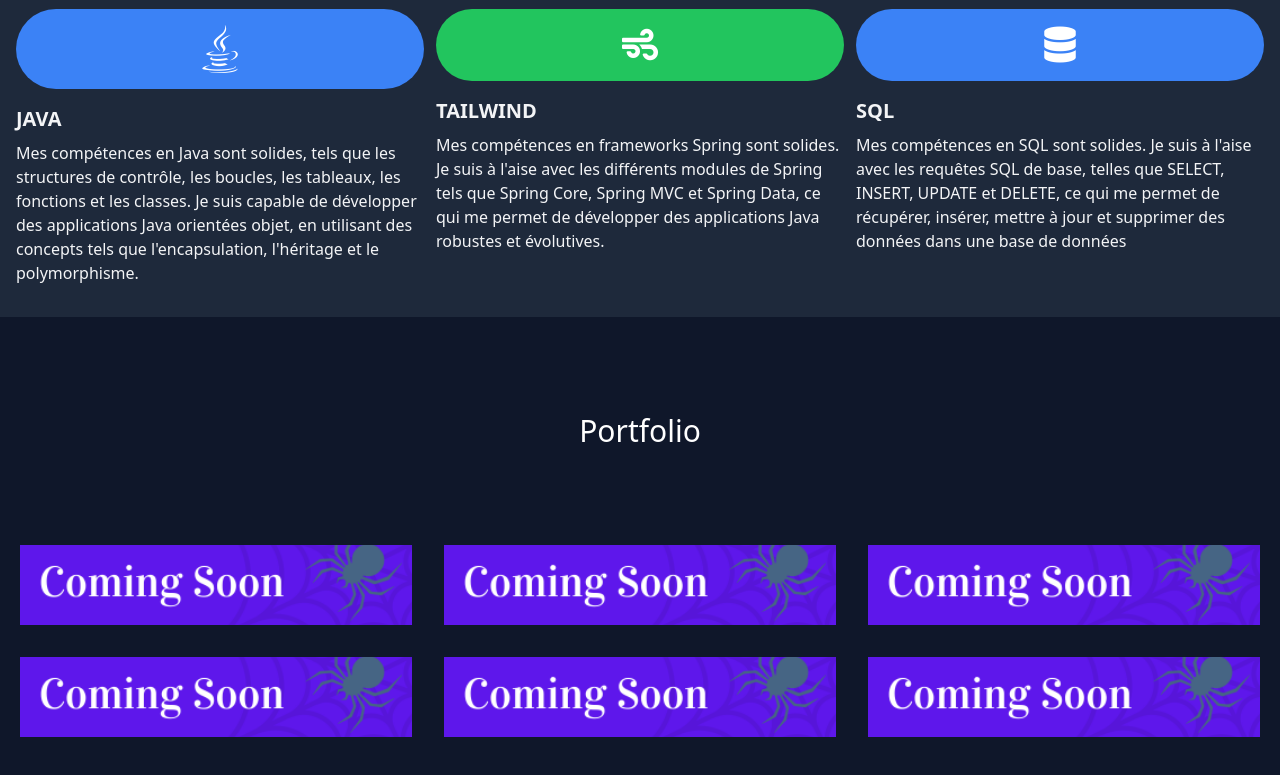
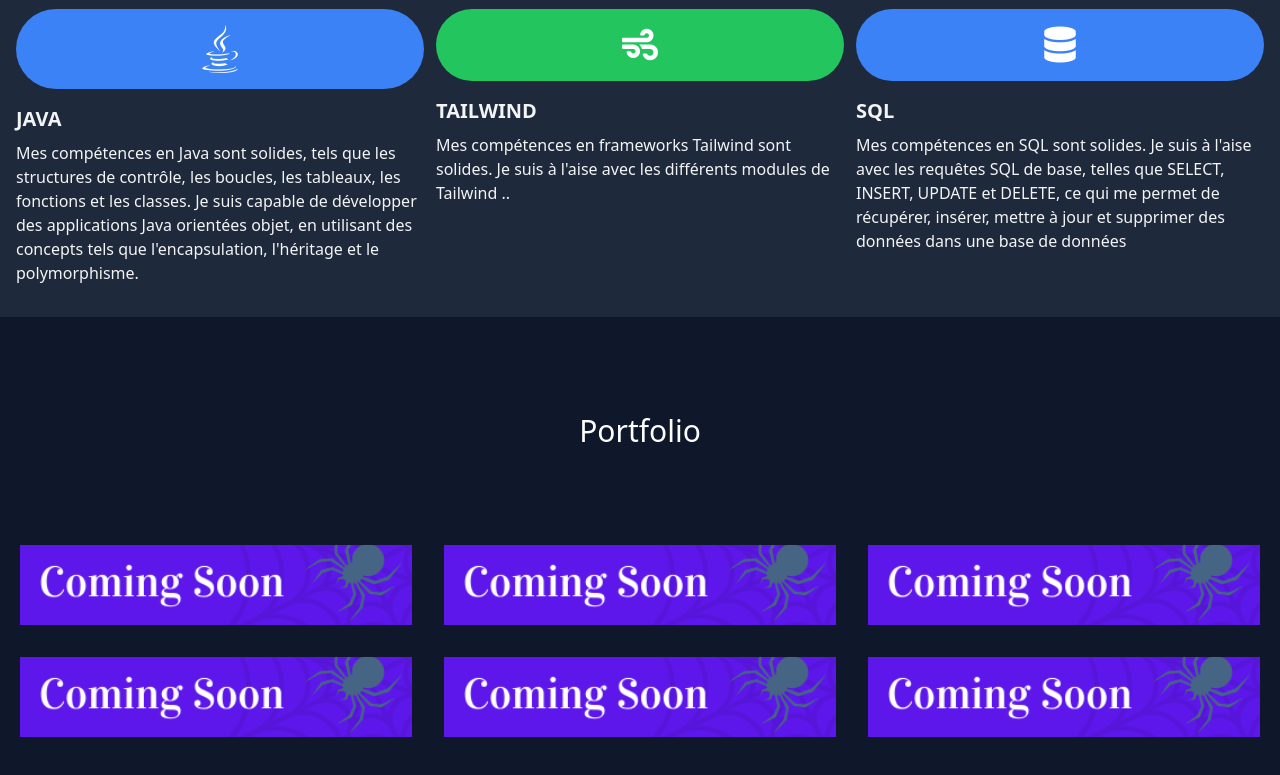
Before and after one commit to HamzaJabha/Portfolio-Website, a plain HTML site: page index.html in a window 1280 px wide. Shown: the part 867-1642 px from the top of the page. Drawn offline with nearby package versions, Linux system fonts and the light colour scheme.

Commit message:
p change

```diff
--- a/index.html
+++ b/index.html
@@ -111,9 +111,8 @@
                         </div>
                     </div>
                     <h4 class="text-xl font-bold text-gray-100 mb-2">TAILWIND</h4>
-                    <p class="text-gray-100">Mes compétences en frameworks Spring sont solides. Je suis à l'aise avec
-                        les différents modules de Spring tels que Spring Core, Spring MVC et Spring Data, ce qui me
-                        permet de développer des applications Java robustes et évolutives.</p>
+                    <p class="text-gray-100">Mes compétences en frameworks Tailwind sont solides. Je suis à l'aise avec
+                        les différents modules de Tailwind ..</p>
 
                 </div>
                 <div class="card">
```
